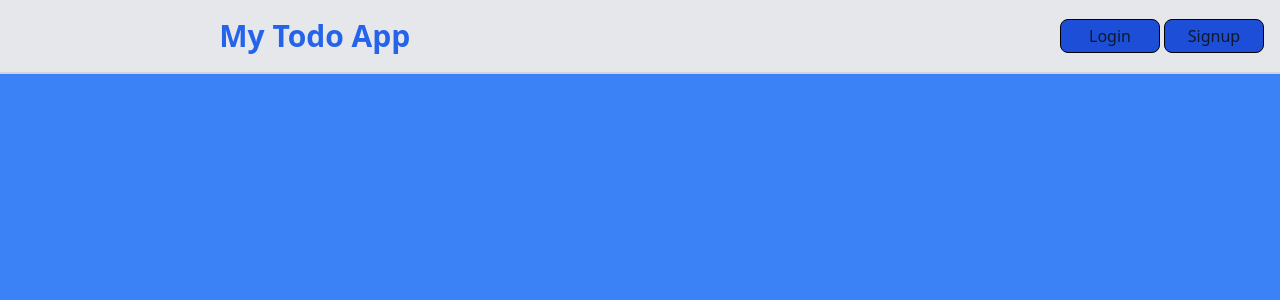
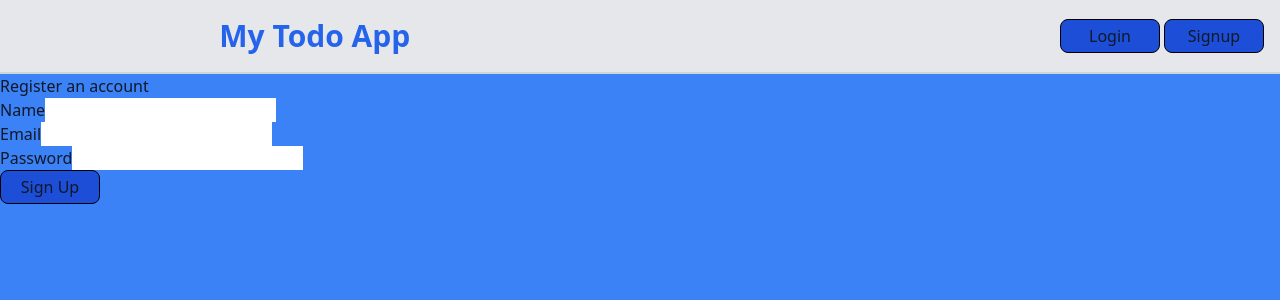
Before and after one commit to Riyaazct/todo-list-react, a React (Create React App) app in the folder client/: page /register in a window 1280 px wide. Shown: the top 300 px of the page. Built offline with nearby package versions, Linux system fonts and the light colour scheme.

Commit message:
complete layout and logic for register form

```diff
--- a/client/src/App.js
+++ b/client/src/App.js
@@ -2,6 +2,7 @@ import { Routes, Route, Link } from "react-router-dom";
 import NavBar from "./app/components/NavBar";
 import Home from "./app/components/Home";
 import LoginScreen from "./app/components/LoginScreen";
+import Register from "./app/components/Register";
 
 function App() {
   return (
@@ -10,6 +11,7 @@ function App() {
       <Routes>
         <Route exact path={"/"} element={<Home />} />
         <Route exact path={"/login"} element={<LoginScreen />} />
+        <Route exact path={"/register"} element={<Register />} />
       </Routes>
     </div>
   );
--- /dev/null
+++ b/client/src/app/components/Register.js
@@ -0,0 +1,118 @@
+import { useState } from "react";
+import { useFormik } from "formik";
+import * as Yup from "yup";
+import AuthService from "../services/auth.service";
+
+const Register = () => {
+  const [successful, setSuccessful] = useState("");
+  const [message, setMessage] = useState("");
+
+  const formik = useFormik({
+    initialValues: {
+      name: "",
+      email: "",
+      password: "",
+    },
+    validationSchema: Yup.object({
+      name: Yup.string()
+        .min(3, "The name must be at least 3 characters")
+        .max(20, "The name must be at most 20 characters")
+        .required("Name is required"),
+      email: Yup.string()
+        .email("Invalid Email")
+        .required("Email is required"),
+      password: Yup.string()
+        .min(6, "Password must be at least 6 characters")
+        .max(40, "Password must be at most 40 characters")
+        .required("Password is required"),
+    }),
+    onSubmit: (values, { setSubmitting, setFieldError }) => {
+      AuthService.register(values.name, values.email, values.password)
+        .then((response) => {
+          setMessage(response.data.message);
+          setSuccessful(true);
+        })
+        .catch((error) => {
+          const errorMessage =
+            (error.response &&
+              error.response.data &&
+              error.response.data.message) ||
+            "An error occurred during registration.";
+          setMessage(errorMessage);
+          setSubmitting(false);
+        });
+    },
+  });
+
+  return (
+    <div>
+      <div>
+        <h2>Register an account</h2>
+
+        <form onSubmit={formik.handleSubmit}>
+          {!successful && (
+            <div>
+              <div>
+                <label htmlFor="name">Name</label>
+                <input
+                  type="text"
+                  name="name"
+                  id="name"
+                  value={formik.values.name}
+                  onChange={formik.handleChange}
+                  onBlur={formik.handleBlur}
+                />
+                {formik.touched.name && formik.errors.name && (
+                  <div>{formik.errors.name}</div>
+                )}
+              </div>
+
+              {/* email input */}
+              <div>
+                <label htmlFor="email">Email</label>
+                <input
+                  type="text"
+                  id="email"
+                  name="email"
+                  value={formik.values.email}
+                  onChange={formik.handleChange}
+                  onBlur={formik.handleBlur}
+                />
+                {formik.touched.email && formik.errors.email && (
+                  <div>{formik.errors.email}</div>
+                )}
+              </div>
+
+              {/* Password Input */}
+              <div>
+                <label htmlFor="password">Password</label>
+                <input
+                  type="password"
+                  id="password"
+                  name="password"
+                  value={formik.values.password}
+                  onChange={formik.handleChange}
+                  onBlur={formik.handleBlur}
+                />
+                {formik.touched.password &&
+                  formik.errors.password && (
+                    <div>{formik.errors.password}</div>
+                  )}
+              </div>
+
+              {/* Submit Button */}
+              <div>
+                <button type="submit" disabled={formik.isSubmitting}>
+                  Sign Up
+                </button>
+              </div>
+            </div>
+          )}
+          {message && <div role="alert">{message}</div>}
+        </form>
+      </div>
+    </div>
+  );
+};
+
+export default Register;
```
